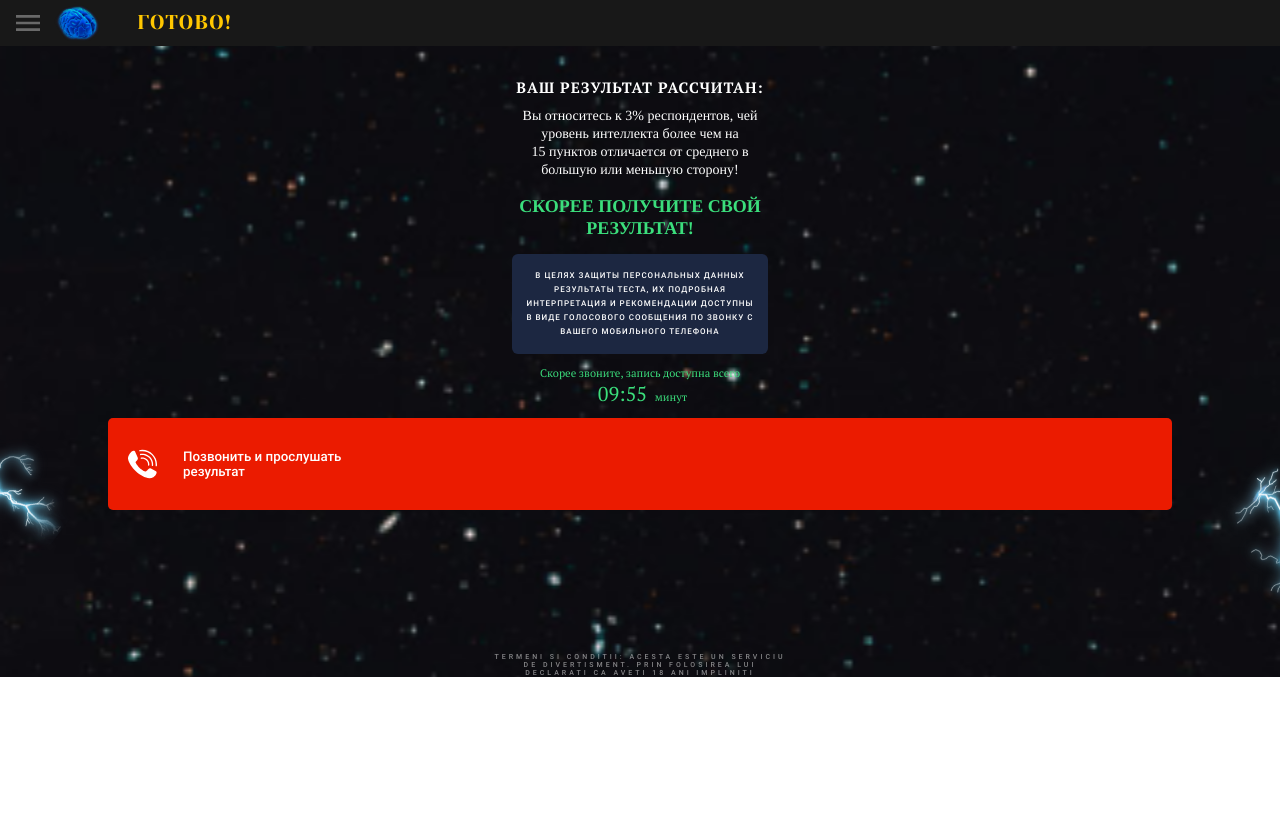
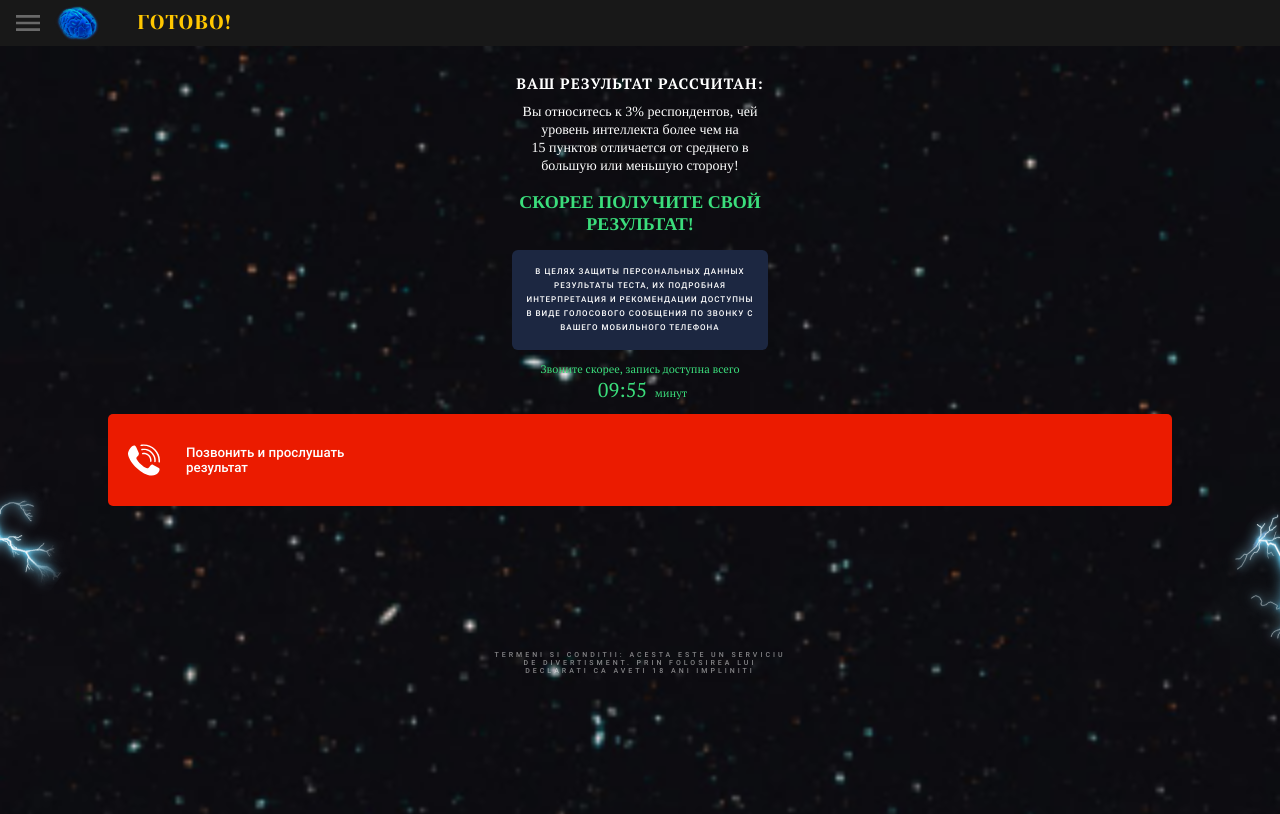
Before and after one commit to Gavrilovph/iq-level-test, a Vue app: page /results in a window 1280 px wide. Built offline with nearby package versions, Linux system fonts and the light colour scheme.

Commit message:
Result.vue: minor styles fixes

```diff
--- a/src/views/Results.vue
+++ b/src/views/Results.vue
@@ -10,7 +10,7 @@
     <p class="results__text results__text-personal">В целях защиты персональных
       данных результаты теста, их подробная интерпретация и рекомендации доступны в виде голосового сообщения по звонку с вашего мобильного телефона
     </p>
-    <p class="results__timer">Скорее звоните, запись доступна всего <br><span class="results__timer-span">{{ timeLeft > 0 ? (minutes + ':' + seconds) : '00:00' }}</span> минут</p>
+    <p class="results__timer">Звоните скорее, запись доступна всего <br><span class="results__timer-span">{{ timeLeft > 0 ? (minutes + ':' + seconds) : '00:00' }}</span> минут</p>
     <div class="results__request">
       <img class="results__request-img" src="../assets/phone_icon.svg" alt="an icon of a phone">
       <button class="results__request-btn" type="button" @click="fetchData">
@@ -186,27 +186,38 @@ export default {
 
 <style lang="scss" scoped>
 .results{
-  position: absolute;
-  top: 0;
-  z-index: -1;
+  position: relative;
+  width: 100%;
+  height: 96vh;
+  overflow: hidden;
   display: flex;
   flex-direction: column;
   align-items:center;
-  background-image: url(../assets/main_low_bg.png);
-  background-repeat: repeat;
-  background-position: center;
-  background-size: cover;
   text-align: center;
   color: #ffff;
-  width: 100%;
   text-rendering: geometricPrecision;
+
+  &::after {
+    content: '';
+    position: absolute;
+    top: 0;
+    left: 0;
+    width: 100%;
+    height: 100%;
+    background-image: url('../assets/main_low_bg.png');
+    background-repeat: repeat;
+    background-position: center;
+    background-size: cover;
+    z-index: -1;
+  }
+
   &__title {
     font-family: PTSerif, sans-serif;
     font-size: 15px;
     line-height: 16px;
     color: #ffff;
     text-transform: uppercase;
-    margin-top: 80px;
+    margin-top: 30px;
     font-weight: 800;
     letter-spacing: 1px;
   }
@@ -290,7 +301,7 @@ export default {
     color: hsla(0, 0%, 100%, 0.5);
     width: 95%;
     letter-spacing: 3px;
-    margin-top: 143px;
+    margin-top: 145px;
     &-data {
       margin-top: 30px,
     }
```
